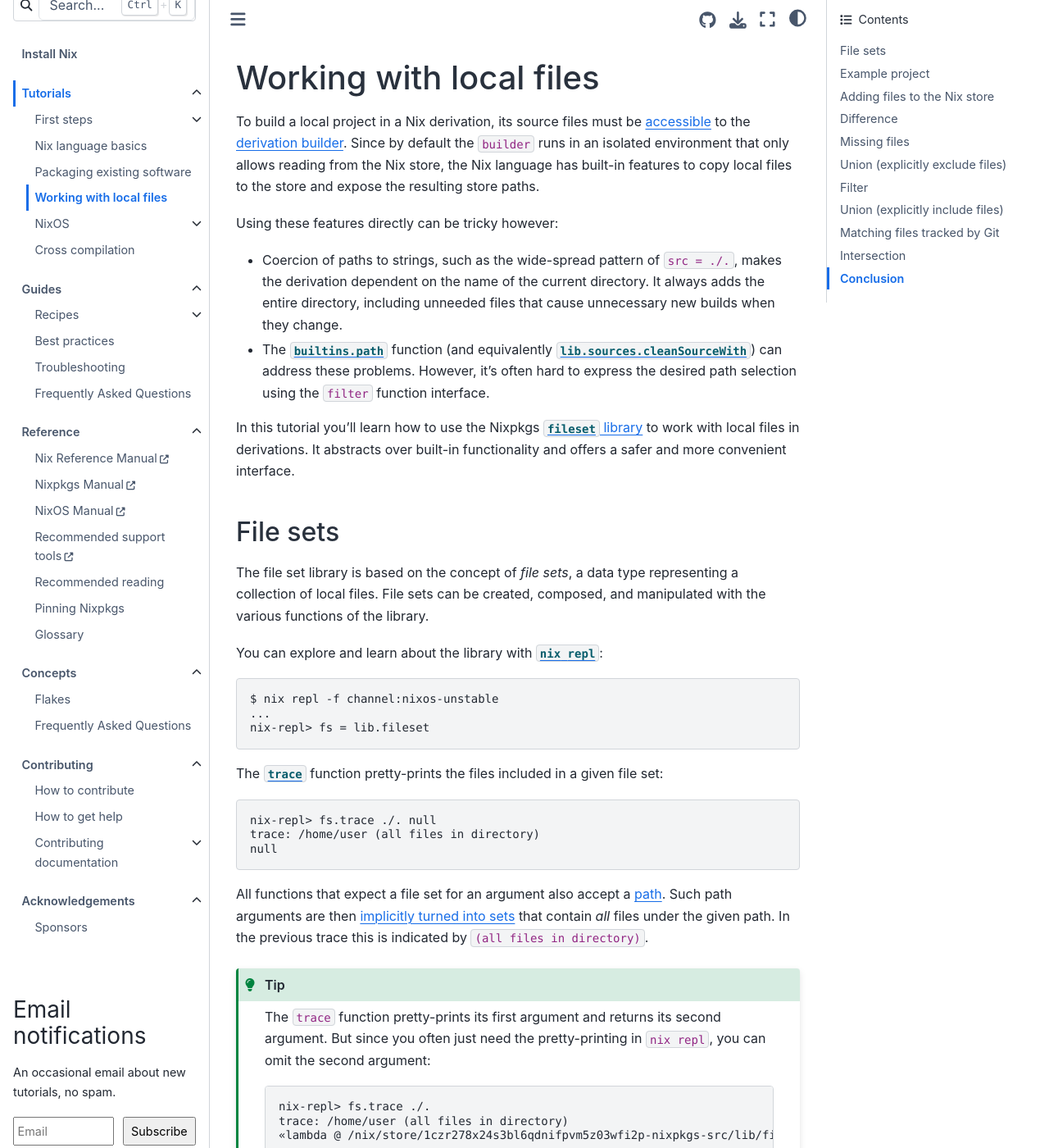
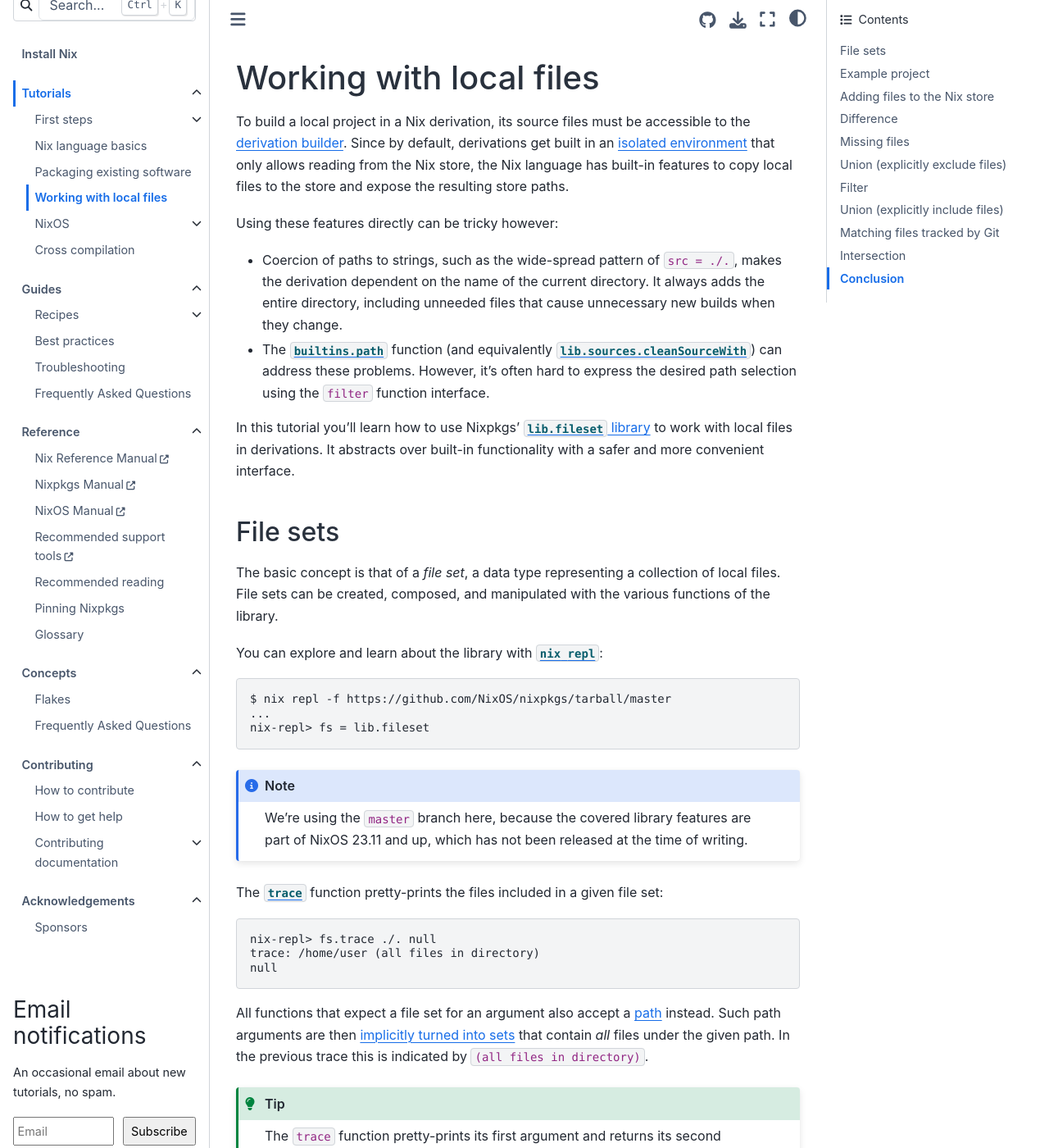
Before and after one commit to NixOS/nix.dev, a Sphinx documentation site: the page built from source/tutorials/file-sets.md, in a window 1280 px wide and 1400 px high. Shown: the whole window at 82% size. Built offline with Sphinx 7.4.7 and the Sphinx Book theme 1.1.4, drawn with Linux system fonts in a browser that asks for light colours; some of the changed text lies outside the part shown.

Commit message:
Some changes from a full read

````diff
--- a/source/tutorials/file-sets.md
+++ b/source/tutorials/file-sets.md
@@ -7,9 +7,10 @@
 -->
 
 To build a local project in a Nix derivation,
-its source files must be [accessible](https://nixos.org/manual/nix/stable/command-ref/conf-file.html#conf-sandbox)
+its source files must be accessible
 to the [derivation builder](https://nixos.org/manual/nix/stable/language/derivations#attr-builder).
-Since by default the `builder` runs in an isolated environment that only allows reading from the Nix store,
+Since by default, derivations get built in an [isolated environment](https://nixos.org/manual/nix/stable/command-ref/conf-file.html#conf-sandbox)
+that only allows reading from the Nix store,
 the Nix language has built-in features to copy local files to the store and expose the resulting store paths.
 
 Using these features directly can be tricky however:
@@ -23,22 +24,26 @@
   can address these problems.
   However, it's often hard to express the desired path selection using the `filter` function interface.
 
-In this tutorial you'll learn how to use the Nixpkgs [`fileset` library](https://nixos.org/manual/nixpkgs/unstable/#sec-fileset) to work with local files in derivations.
-It abstracts over built-in functionality and offers a safer and more convenient interface.
+In this tutorial you'll learn how to use Nixpkgs' [`lib.fileset` library](https://nixos.org/manual/nixpkgs/unstable/#sec-fileset) to work with local files in derivations.
+It abstracts over built-in functionality with a safer and more convenient interface.
 
 ## File sets
 
-The file set library is based on the concept of _file sets_,
+The basic concept is that of a _file set_,
 a data type representing a collection of local files.
 File sets can be created, composed, and manipulated with the various functions of the library.
 
 You can explore and learn about the library with [`nix repl`](https://nixos.org/manual/nix/stable/command-ref/new-cli/nix3-repl):
 
 ```shell-session
-$ nix repl -f channel:nixos-unstable
+$ nix repl -f https://github.com/NixOS/nixpkgs/tarball/master
 ...
 nix-repl> fs = lib.fileset
 ```
+
+:::{note}
+We're using the `master` branch here, because the covered library features are part of NixOS 23.11 and up, which has not been released at the time of writing.
+:::
 
 The [`trace`](https://nixos.org/manual/nixpkgs/unstable/#function-library-lib.fileset.trace) function pretty-prints the files included in a given file set:
 
@@ -48,7 +53,7 @@
 null
 ```
 
-All functions that expect a file set for an argument also accept a [path](https://nixos.org/manual/nix/stable/language/values#type-path).
+All functions that expect a file set for an argument also accept a [path](https://nixos.org/manual/nix/stable/language/values#type-path) instead.
 Such path arguments are then [implicitly turned into sets](https://nixos.org/manual/nixpkgs/unstable/#sec-fileset-path-coercion) that contain _all_ files under the given path.
 In the previous trace this is indicated by `(all files in directory)`.
 
@@ -64,14 +69,14 @@
 :::
 
 Even though file sets conceptually contain local files, these files are *never* added to the Nix store unless explicitly requested.
-You don't have to worry as much about accidentally copying secrets into the world-readable store.
+So You don't have to worry as much about accidentally copying secrets into the world-readable store.
 
 In this example, although we pretty-printed the home directory, no files were copied.
 This is in contrast to coercion of paths to strings such as in `"${./.}"`,
 which copies the whole directory to the Nix store on evaluation!
 
 :::{warning}
-With [experimental Flakes](https://nixos.org/manual/nix/stable/command-ref/new-cli/nix3-flake), a local directory containing `flake.nix` is always copied into the Nix store *completely* unless it is a Git repository!
+When using [experimental Flakes](https://nixos.org/manual/nix/stable/command-ref/new-cli/nix3-flake), local directories with a `flake.nix` are always copied into the Nix store *completely* unless it is a Git repository!
 :::
 
 This implicit coercion also works for files:
@@ -158,15 +161,16 @@
 /nix/store/zdljz7v5bhv1nnh5mdh3xf418cf7z622-fileset
 ```
 
-You may have already noticed a problem:
-Only one file is needed to build the derivation.
-But passing the path to `hello.txt` will result in an error, because `mkDerivation` expects a directory:
+Since only `hello.txt` is needed to build the derivation,
+we can try passing it directly in `src`.
+But this will result in an error, because `mkDerivation` expects a directory:
 
 ```{code-block} diff
 :caption: build.nix
  { stdenv }:
  stdenv.mkDerivation {
    name = "fileset";
+   # This doesn't use the file set library just yet!
 -  src = ./.;
 +  src = ./hello.txt;
    postInstall = ''
@@ -312,7 +316,7 @@
 Since `src` refers to the whole directory, and its contents change when `nix-build` succeeds, Nix will have to start over every time.
 
 :::{note}
-This will also happen without the file set library, e.g. when setting `src = ./.;` directly.
+This will also happen with `src = ./.`, without using the file set library.
 :::
 
 The [`difference`](https://nixos.org/manual/nixpkgs/unstable/#function-library-lib.fileset.difference) function subtracts one file set from another.
@@ -669,7 +672,8 @@
 This includes too much though, as not all of these files are needed to build the derivation as originally intended.
 
 :::{note}
-With [experimental Flakes](https://nixos.org/manual/nix/stable/command-ref/new-cli/nix3-flake), it's [not really possible](https://github.com/NixOS/nix/issues/9292) to use this function, even with
+When using [experimental Flakes](https://nixos.org/manual/nix/stable/command-ref/new-cli/nix3-flake), it's [not really possible](https://github.com/NixOS/nix/issues/9292) to use this function, even with
+
 
 ```shell-session
 $ nix build path:.
````
Also changed, not shown: other parts of source/tutorials/file-sets.md (+13 -16 lines).
